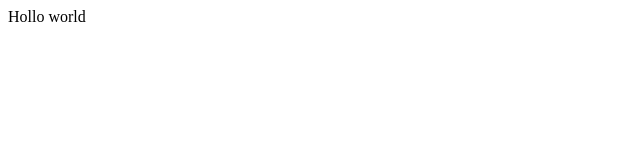
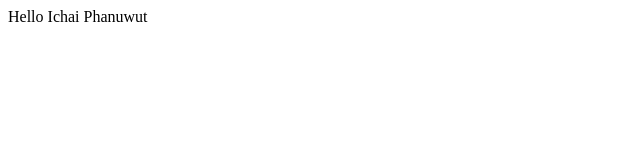
Before and after one commit to Phanuwut55/Web.tin, a plain HTML site: page index.html in a window 1280 px wide. Shown: the full height of the page, 0-640 px from the left. Drawn offline with Linux system fonts and the light colour scheme.

Commit message:
Add index.html

```diff
--- a/index.html
+++ b/index.html
@@ -5,7 +5,7 @@
 </head>
 
 <body>
-    Hollo world
+    Hello Ichai Phanuwut
 </body>
 
 </html>
```
